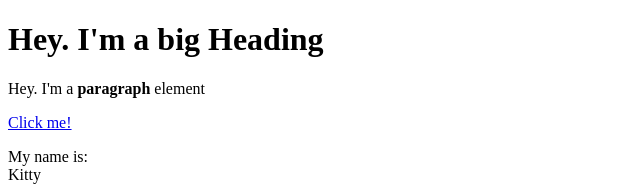
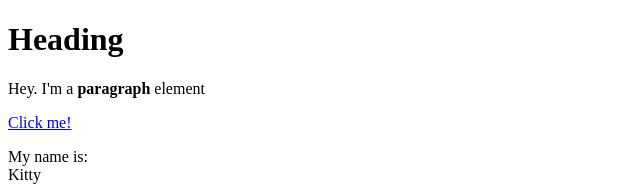
Before and after one commit to fyortis/cartoon-hero, a plain HTML site: page test.html in a window 1280 px wide. Shown: the top 186 px of the page, without its empty margins (0-640 px from the left). Drawn offline with Linux system fonts and the light colour scheme.

Commit message:
Update test.html

```diff
--- a/test.html
+++ b/test.html
@@ -6,7 +6,7 @@
  </head>
 
 <body>
-<h1> Hey. I'm a big Heading </h1>
+<h1> Heading </h1>
 <p>Hey. I'm a <b>paragraph</b> element</p>
 <a href="https:\\google.com" target="_blank" title="Go to google">Click me!</a>
 <p>My name is: <br>
```
